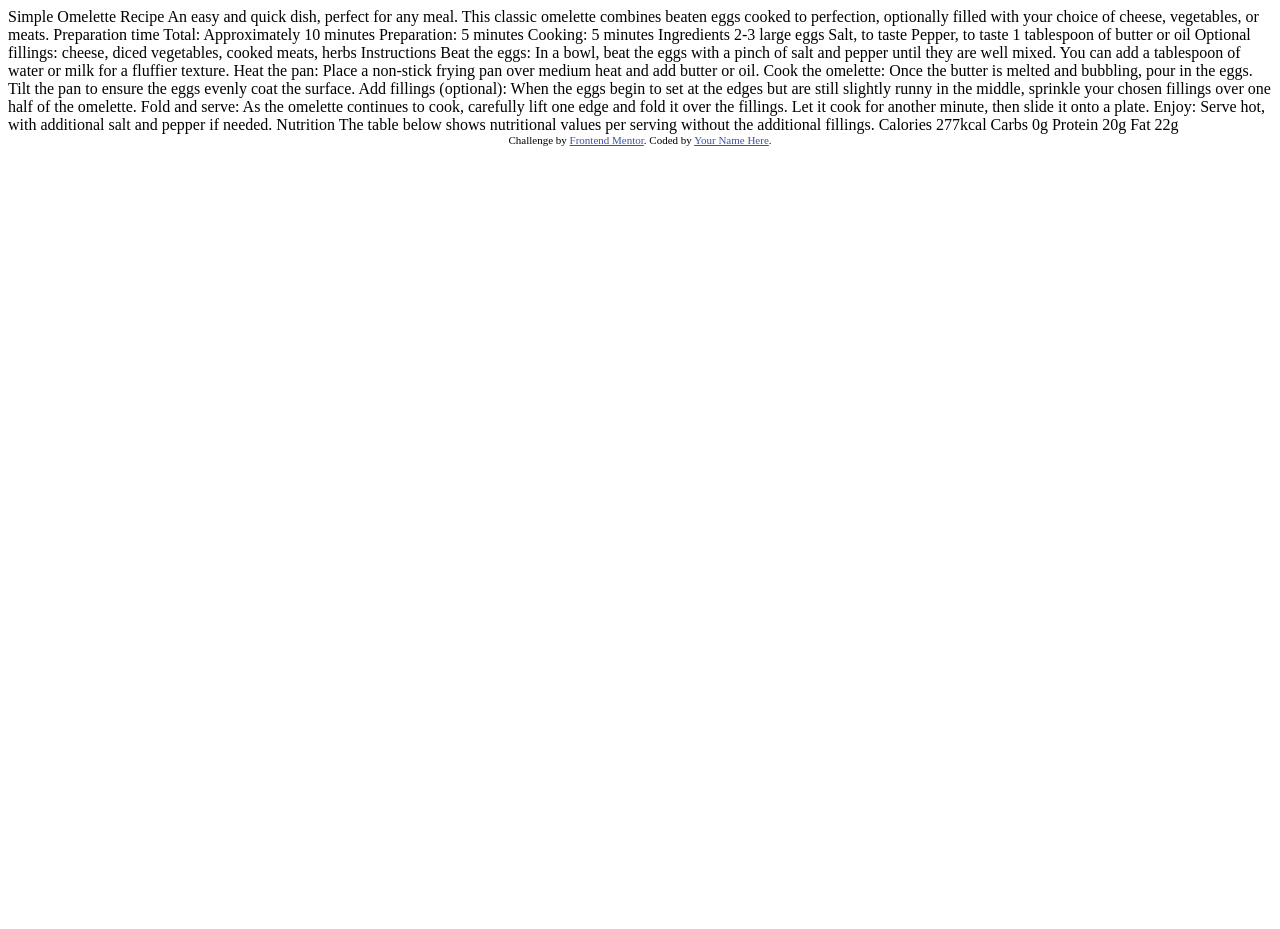
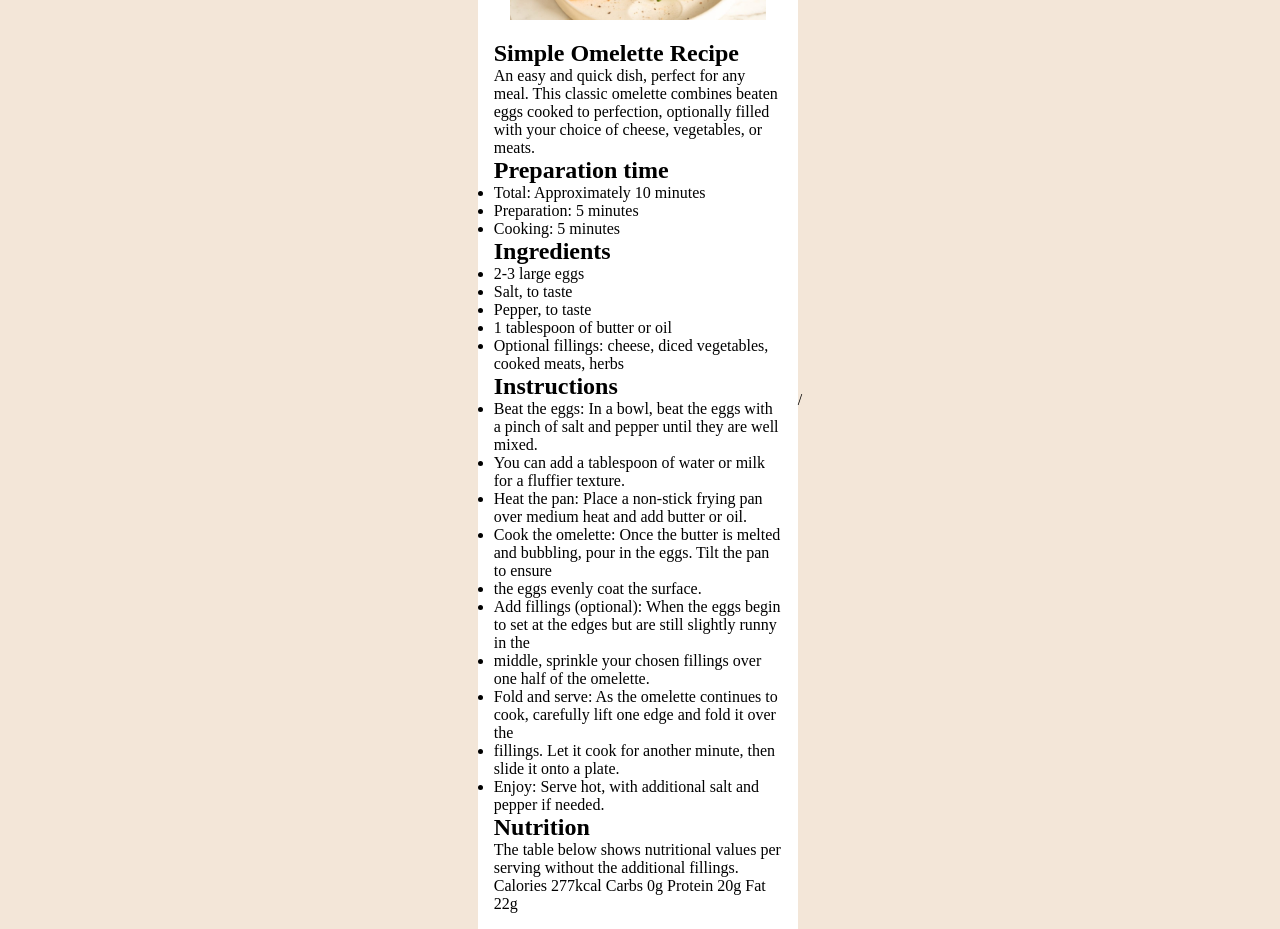
Before and after one commit to teus-07/Desafios, a plain HTML site: page Recipe Page/index.html in a window 1280 px wide. Before the commit the page ends 800 px from the top, so only its background shows below. Drawn offline with Linux system fonts and the light colour scheme.

Commit message:
Organizando o site

```diff
--- a/Recipe Page/index.html
+++ b/Recipe Page/index.html
@@ -5,73 +5,75 @@
   <meta name="viewport" content="width=device-width, initial-scale=1.0"> <!-- displays site properly based on user's device -->
 
   <link rel="icon" type="image/png" sizes="32x32" href="./assets/images/favicon-32x32.png">
+  <link rel="stylesheet" href="style/style.css">
 
   <title>Frontend Mentor | Recipe page</title>
-
-  <!-- Feel free to remove these styles or customise in your own stylesheet 👍 -->
-  <style>
-    .attribution { font-size: 11px; text-align: center; }
-    .attribution a { color: hsl(228, 45%, 44%); }
-  </style>
 </head>
 <body>
-
-  Simple Omelette Recipe
-
-  An easy and quick dish, perfect for any meal. This classic omelette combines beaten eggs cooked
-  to perfection, optionally filled with your choice of cheese, vegetables, or meats.
-
-  Preparation time
-
-  Total: Approximately 10 minutes
-  Preparation: 5 minutes
-  Cooking: 5 minutes
-
-  Ingredients
-
-  2-3 large eggs
-  Salt, to taste
-  Pepper, to taste
-  1 tablespoon of butter or oil
-  Optional fillings: cheese, diced vegetables, cooked meats, herbs
-
-  Instructions
-
-  Beat the eggs: In a bowl, beat the eggs with a pinch of salt and pepper until they are well mixed.
-  You can add a tablespoon of water or milk for a fluffier texture.
-
-  Heat the pan: Place a non-stick frying pan over medium heat and add butter or oil.
-
-  Cook the omelette: Once the butter is melted and bubbling, pour in the eggs. Tilt the pan to ensure
-  the eggs evenly coat the surface.
-
-  Add fillings (optional): When the eggs begin to set at the edges but are still slightly runny in the
-  middle, sprinkle your chosen fillings over one half of the omelette.
-
-  Fold and serve: As the omelette continues to cook, carefully lift one edge and fold it over the
-  fillings. Let it cook for another minute, then slide it onto a plate.
-
-  Enjoy: Serve hot, with additional salt and pepper if needed.
-
-  Nutrition
-
-  The table below shows nutritional values per serving without the additional fillings.
-
-  Calories
-  277kcal
-
-  Carbs
-  0g
-
-  Protein
-  20g
-
-  Fat
-  22g
-
-  <div class="attribution">
-    Challenge by <a href="https://www.frontendmentor.io?ref=challenge" target="_blank">Frontend Mentor</a>.
-    Coded by <a href="#">Your Name Here</a>.
-  </div>
+  <main>
+    <img src="assets/images/image-omelette.jpeg" alt="omelete">
+    <article>
+      <h1>Simple Omelette Recipe</h1>
+      <p>
+        An easy and quick dish, perfect for any meal. This classic omelette combines beaten eggs cooked
+        to perfection, optionally filled with your choice of cheese, vegetables, or meats.
+      </p>
+      <div id="desc">
+        <h2>Preparation time</h2>
+        <ul>
+          <li>Total: Approximately 10 minutes</li>
+          <li>Preparation: 5 minutes</li>
+          <li>Cooking: 5 minutes</li>
+        </ul>
+      </div>
+      <div id="ing">
+        <h2>Ingredients</h2>
+        <ul>
+          <li>2-3 large eggs</li>
+          <li>Salt, to taste</li>
+          <li>Pepper, to taste</li>
+          <li>1 tablespoon of butter or oil</li>
+          <li>Optional fillings: cheese, diced vegetables, cooked meats, herbs</li>
+        </ul>
+      </div>
+      <div id="inst">
+        <h2>Instructions</h2>
+        <ul>
+          <li>Beat the eggs: In a bowl, beat the eggs with a pinch of salt and pepper until they are well mixed.</li>
+          <li>You can add a tablespoon of water or milk for a fluffier texture.</li>
+          <li>Heat the pan: Place a non-stick frying pan over medium heat and add butter or oil.</li>
+          <li>Cook the omelette: Once the butter is melted and bubbling, pour in the eggs. Tilt the pan to ensure</li>
+          <li>the eggs evenly coat the surface.</li>
+          <li>Add fillings (optional): When the eggs begin to set at the edges but are still slightly runny in the</li>
+          <li>middle, sprinkle your chosen fillings over one half of the omelette.</li>
+          <li>Fold and serve: As the omelette continues to cook, carefully lift one edge and fold it over the</li>
+          <li>fillings. Let it cook for another minute, then slide it onto a plate.</li>
+          <li>Enjoy: Serve hot, with additional salt and pepper if needed.</li>
+        </ul>
+      </div>
+      <div id="nutri">
+        <h1>Nutrition</h1>
+        <p>The table below shows nutritional values per serving without the additional fillings.</p>
+        <div id="tab">
+            <tr>
+              <td>Calories</td>
+              <td>277kcal</td>
+            </tr>
+            <tr>
+              <td>Carbs</td>
+              <td>0g</td>
+            </tr>
+            <tr>
+              <td>Protein</td>
+              <td>20g</td>
+            </tr>
+            <tr>
+              <td>Fat</td>
+              <td>22g</td>
+            </tr>
+        </div>
+      </div>
+    </article>
+  </main>/
 </body>
 </html>
--- /dev/null
+++ b/Recipe Page/style/style.css
@@ -0,0 +1,24 @@
+*{
+    margin: 0;
+    padding: 0;
+    box-sizing: border-box;
+}
+body{
+    display: flex;
+    justify-content: center;
+    align-items: center;
+    background-color: hsl(30, 54%, 90%);
+    height: 100vh;
+    width: 100%;
+
+}
+main img{
+    width: 100%;
+    padding: 1rem;
+}
+main{
+    padding: 1rem;
+    max-width: 320px;
+    background-color: white;
+
+}
```
